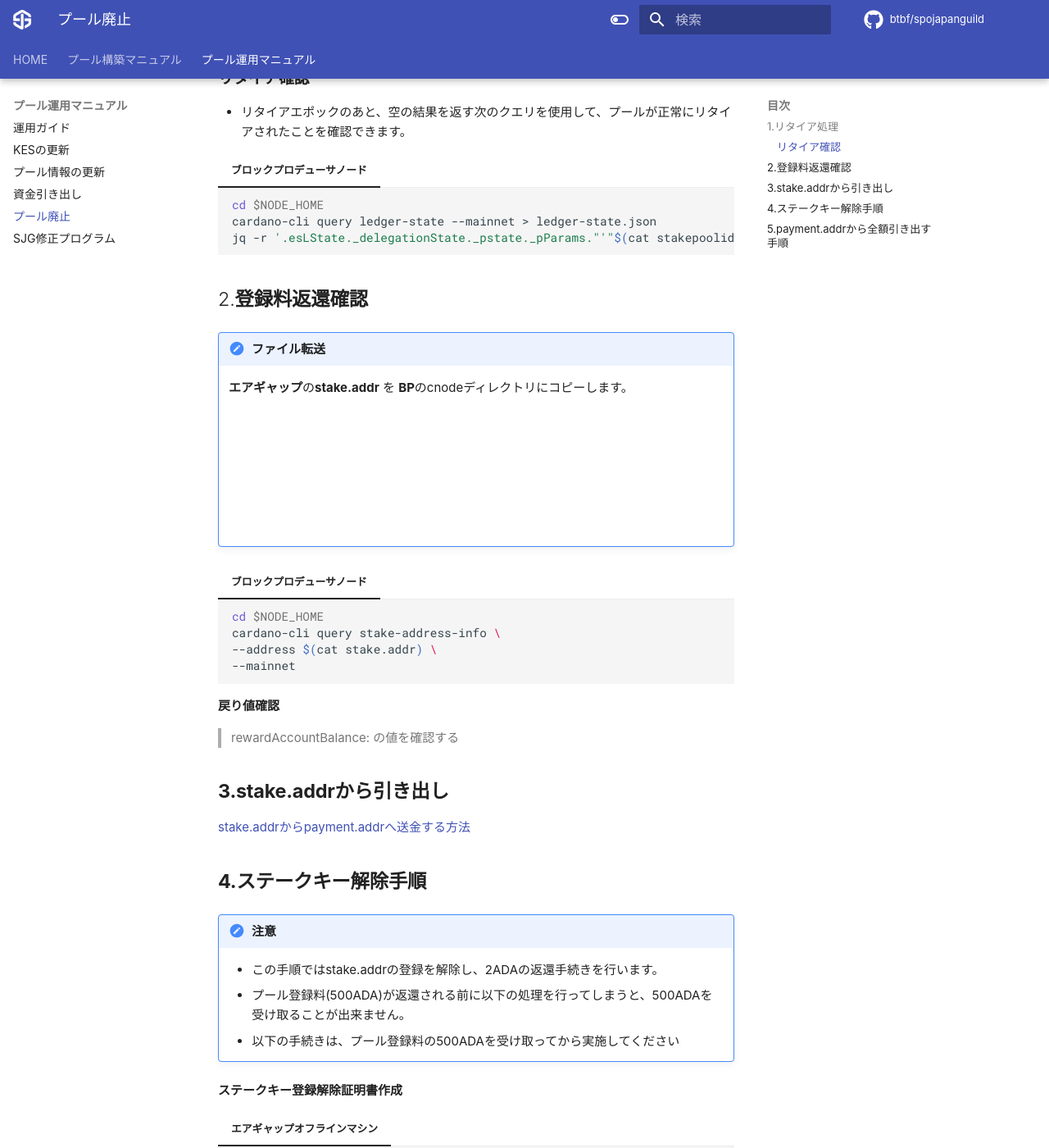
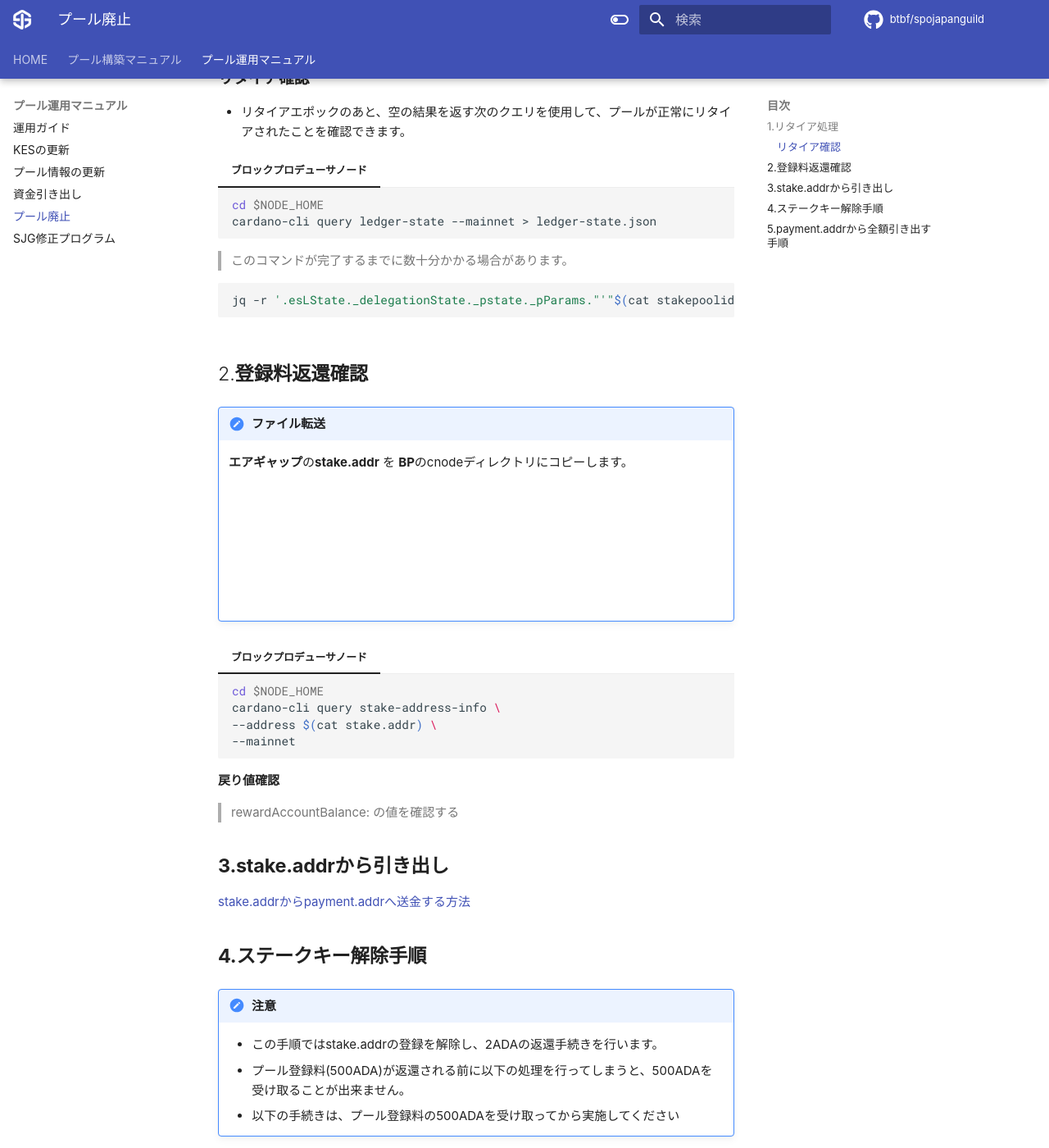
Before and after one commit to btbf/spojapanguild, an MkDocs documentation site: the page built from docs/operation/pool-retire.md, in a window 1280 px wide and 1400 px high, scrolled down 5224 px. Shown: the whole window at 82% size. Built offline with MkDocs 1.6.1 and Material for MkDocs 9.7.7, drawn with Linux system fonts in a browser that asks for light colours; comment, search, counter and statistics services are not loaded; some of the changed text lies outside the part shown.

Commit message:
プールリタイア手順修正

````diff
--- a/docs/operation/pool-retire.md
+++ b/docs/operation/pool-retire.md
@@ -244,8 +244,13 @@
     ```bash
     cd $NODE_HOME
     cardano-cli query ledger-state --mainnet > ledger-state.json
+    ```
+    > このコマンドが完了するまでに数十分かかる場合があります。
+
+    ```bash
     jq -r '.esLState._delegationState._pstate._pParams."'"$(cat stakepoolid_hex.txt)"'"  // empty' ledger-state.json
     ```
+
 
 ## 2.**登録料返還確認**
 
@@ -291,6 +296,15 @@
         --out-file stake-dereg.cert
     ```
 
+
+!!! important "ファイル転送"
+
+    **エアギャップ**の**stake-dereg.cert** を **ブロックプロデューサノード**のcnodeディレクトリにコピーします。
+
+    ``` mermaid
+    graph LR
+        A[エアギャップ] -->|stake-dereg.cert| B[BP];
+    ```
 
 
 **ステークキー登録料算出**
````
Also changed, not shown: docs/setup/7-register-stakepool.md (+1 -0 lines).
